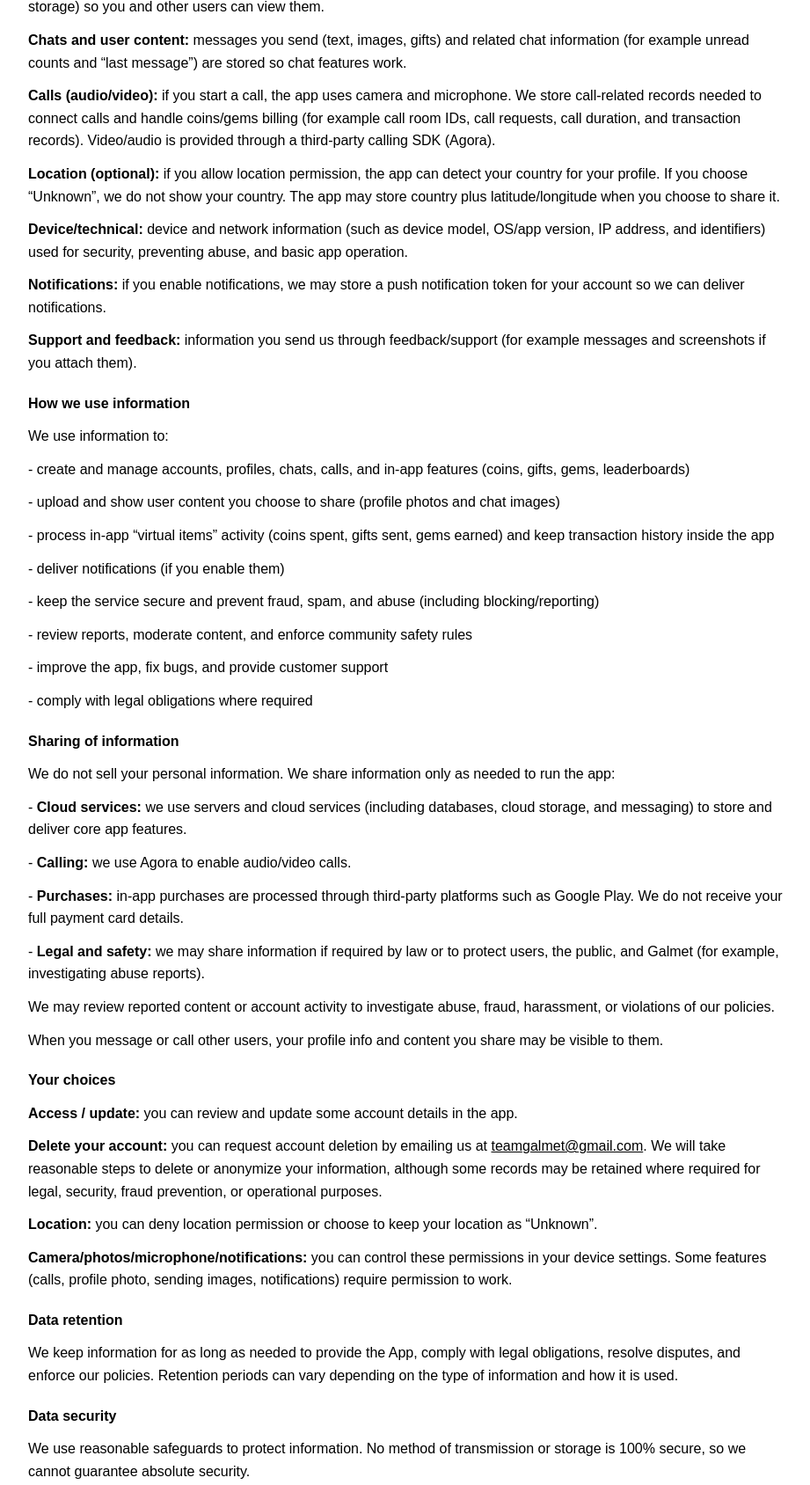
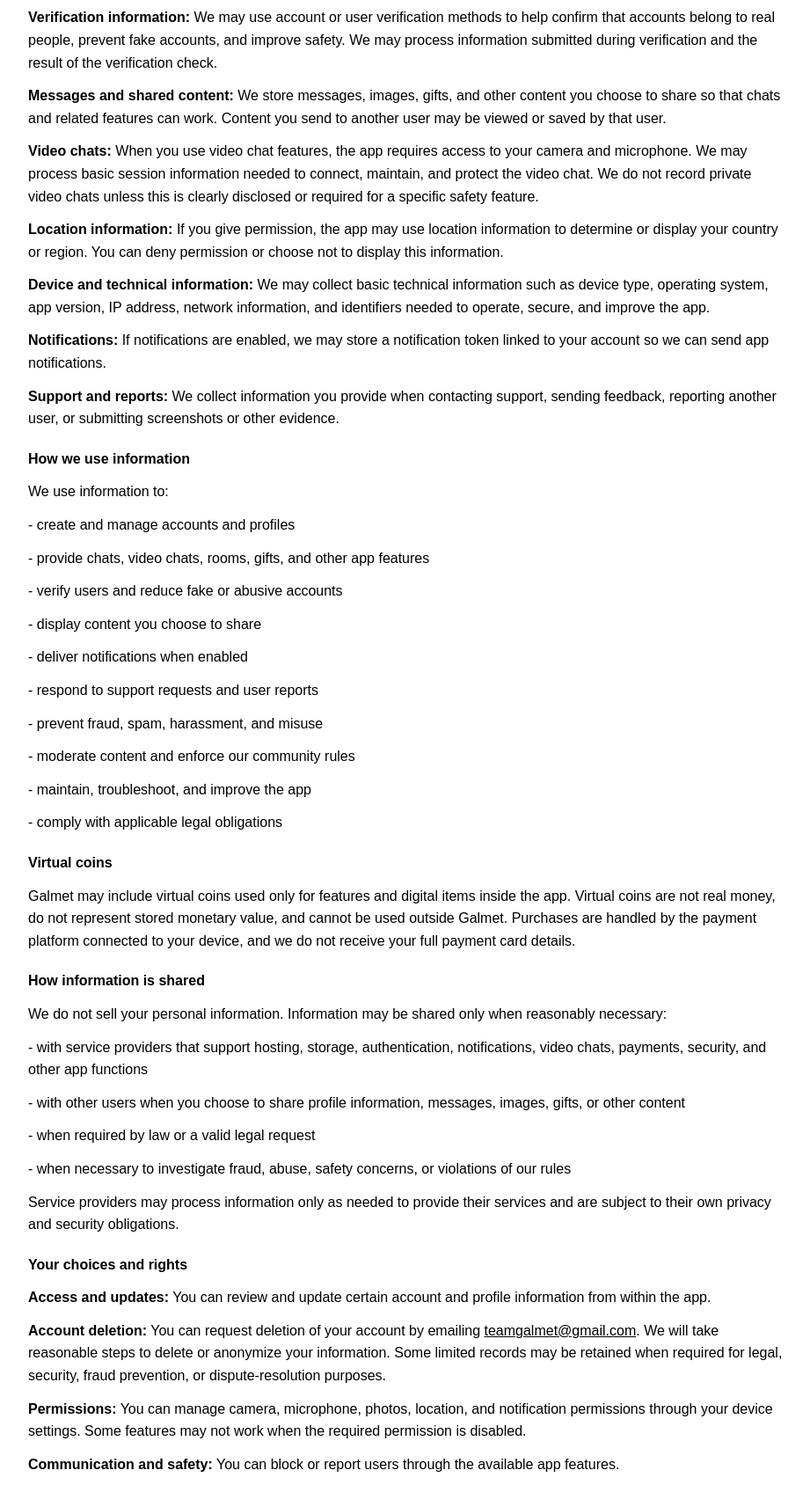
Before and after one commit to LILLAADAM/GALMET, a plain HTML site: page privacy-policy.html in a window 1280 px wide. Shown: the part 335-2023 px from the top of the page at 88% size, without its empty margins (178-1099 px from the left). Drawn offline with Linux system fonts and the light colour scheme.

Commit message:
Update privacy-policy.html

````diff
--- a/privacy-policy.html
+++ b/privacy-policy.html
@@ -6,6 +6,7 @@
   <title>Galmet Privacy Policy</title>
   <style>
     :root { color-scheme: light; }
+
     body {
       margin: 0;
       background: #ffffff;
@@ -13,12 +14,18 @@
       font-family: Arial, Helvetica, sans-serif;
       line-height: 1.6;
     }
+
     main {
       max-width: 860px;
       margin: 0 auto;
       padding: 24px 16px 56px;
     }
-    p { margin: 0 0 12px; font-size: 16px; }
+
+    p {
+      margin: 0 0 12px;
+      font-size: 16px;
+    }
+
     a { color: #000000; }
     .spacer { height: 8px; }
   </style>
@@ -26,77 +33,109 @@
 <body>
   <main>
     <p><strong>Privacy Policy (Galmet)</strong></p>
-    <p><strong>Effective date:</strong> April 30, 2026</p>
+    <p><strong>Effective date:</strong> August 04, 2026</p>
+
     <div class="spacer"></div>
-
-    <p>This Privacy Policy explains what information Galmet (“we”, “our”, “us”) collects when you use the Galmet app, how we use it, and the choices you have.</p>
+    <p>This Privacy Policy explains the information Galmet (“we”, “our”, or “us”) may collect when you use the Galmet app, why we use it, and the choices available to you.</p>
 
     <div class="spacer"></div>
     <p><strong>Information we collect</strong></p>
-    <p><strong>Account and profile:</strong> when you sign in, we process account identifiers (for example a unique user ID). If you sign in with Google, we receive basic Google account information (like your email and name) as provided by Google Sign-In. You can also add profile details such as username/nickname, gender, age/date of birth, region/country, bio, and a profile photo.</p>
-    <p><strong>Photos you upload:</strong> profile photos and chat images you choose to send are uploaded and stored (for example in cloud storage) so you and other users can view them.</p>
-    <p><strong>Chats and user content:</strong> messages you send (text, images, gifts) and related chat information (for example unread counts and “last message”) are stored so chat features work.</p>
-    <p><strong>Calls (audio/video):</strong> if you start a call, the app uses camera and microphone. We store call-related records needed to connect calls and handle coins/gems billing (for example call room IDs, call requests, call duration, and transaction records). Video/audio is provided through a third-party calling SDK (Agora).</p>
-    <p><strong>Location (optional):</strong> if you allow location permission, the app can detect your country for your profile. If you choose “Unknown”, we do not show your country. The app may store country plus latitude/longitude when you choose to share it.</p>
-    <p><strong>Device/technical:</strong> device and network information (such as device model, OS/app version, IP address, and identifiers) used for security, preventing abuse, and basic app operation.</p>
-    <p><strong>Notifications:</strong> if you enable notifications, we may store a push notification token for your account so we can deliver notifications.</p>
-    <p><strong>Support and feedback:</strong> information you send us through feedback/support (for example messages and screenshots if you attach them).</p>
+
+    <p><strong>Account information:</strong> When you create an account or sign in, we may receive information such as your user ID, email address, name, and sign-in details from your selected sign-in provider.</p>
+
+    <p><strong>Profile information:</strong> You may choose to provide a username, nickname, gender, date of birth or age, country or region, bio, and profile photo. Information added to your public profile may be visible to other users.</p>
+
+    <p><strong>Verification information:</strong> We may use account or user verification methods to help confirm that accounts belong to real people, prevent fake accounts, and improve safety. We may process information submitted during verification and the result of the verification check.</p>
+
+    <p><strong>Messages and shared content:</strong> We store messages, images, gifts, and other content you choose to share so that chats and related features can work. Content you send to another user may be viewed or saved by that user.</p>
+
+    <p><strong>Video chats:</strong> When you use video chat features, the app requires access to your camera and microphone. We may process basic session information needed to connect, maintain, and protect the video chat. We do not record private video chats unless this is clearly disclosed or required for a specific safety feature.</p>
+
+    <p><strong>Location information:</strong> If you give permission, the app may use location information to determine or display your country or region. You can deny permission or choose not to display this information.</p>
+
+    <p><strong>Device and technical information:</strong> We may collect basic technical information such as device type, operating system, app version, IP address, network information, and identifiers needed to operate, secure, and improve the app.</p>
+
+    <p><strong>Notifications:</strong> If notifications are enabled, we may store a notification token linked to your account so we can send app notifications.</p>
+
+    <p><strong>Support and reports:</strong> We collect information you provide when contacting support, sending feedback, reporting another user, or submitting screenshots or other evidence.</p>
 
     <div class="spacer"></div>
     <p><strong>How we use information</strong></p>
+
     <p>We use information to:</p>
-    <p>- create and manage accounts, profiles, chats, calls, and in-app features (coins, gifts, gems, leaderboards)</p>
-    <p>- upload and show user content you choose to share (profile photos and chat images)</p>
-    <p>- process in-app “virtual items” activity (coins spent, gifts sent, gems earned) and keep transaction history inside the app</p>
-    <p>- deliver notifications (if you enable them)</p>
-    <p>- keep the service secure and prevent fraud, spam, and abuse (including blocking/reporting)</p>
-    <p>- review reports, moderate content, and enforce community safety rules</p>
-    <p>- improve the app, fix bugs, and provide customer support</p>
-    <p>- comply with legal obligations where required</p>
+    <p>- create and manage accounts and profiles</p>
+    <p>- provide chats, video chats, rooms, gifts, and other app features</p>
+    <p>- verify users and reduce fake or abusive accounts</p>
+    <p>- display content you choose to share</p>
+    <p>- deliver notifications when enabled</p>
+    <p>- respond to support requests and user reports</p>
+    <p>- prevent fraud, spam, harassment, and misuse</p>
+    <p>- moderate content and enforce our community rules</p>
+    <p>- maintain, troubleshoot, and improve the app</p>
+    <p>- comply with applicable legal obligations</p>
 
     <div class="spacer"></div>
-    <p><strong>Sharing of information</strong></p>
-    <p>We do not sell your personal information. We share information only as needed to run the app:</p>
-    <p>- <strong>Cloud services:</strong> we use servers and cloud services (including databases, cloud storage, and messaging) to store and deliver core app features.</p>
-    <p>- <strong>Calling:</strong> we use Agora to enable audio/video calls.</p>
-    <p>- <strong>Purchases:</strong> in-app purchases are processed through third-party platforms such as Google Play. We do not receive your full payment card details.</p>
-    <p>- <strong>Legal and safety:</strong> we may share information if required by law or to protect users, the public, and Galmet (for example, investigating abuse reports).</p>
-    <p>We may review reported content or account activity to investigate abuse, fraud, harassment, or violations of our policies.</p>
-    <p>When you message or call other users, your profile info and content you share may be visible to them.</p>
+    <p><strong>Virtual coins</strong></p>
+
+    <p>Galmet may include virtual coins used only for features and digital items inside the app. Virtual coins are not real money, do not represent stored monetary value, and cannot be used outside Galmet. Purchases are handled by the payment platform connected to your device, and we do not receive your full payment card details.</p>
 
     <div class="spacer"></div>
-    <p><strong>Your choices</strong></p>
-    <p><strong>Access / update:</strong> you can review and update some account details in the app.</p>
-    <p><strong>Delete your account:</strong> you can request account deletion by emailing us at <a href="mailto:teamgalmet@gmail.com">teamgalmet@gmail.com</a>. We will take reasonable steps to delete or anonymize your information, although some records may be retained where required for legal, security, fraud prevention, or operational purposes.</p>
-    <p><strong>Location:</strong> you can deny location permission or choose to keep your location as “Unknown”.</p>
-    <p><strong>Camera/photos/microphone/notifications:</strong> you can control these permissions in your device settings. Some features (calls, profile photo, sending images, notifications) require permission to work.</p>
+    <p><strong>How information is shared</strong></p>
+
+    <p>We do not sell your personal information. Information may be shared only when reasonably necessary:</p>
+    <p>- with service providers that support hosting, storage, authentication, notifications, video chats, payments, security, and other app functions</p>
+    <p>- with other users when you choose to share profile information, messages, images, gifts, or other content</p>
+    <p>- when required by law or a valid legal request</p>
+    <p>- when necessary to investigate fraud, abuse, safety concerns, or violations of our rules</p>
+
+    <p>Service providers may process information only as needed to provide their services and are subject to their own privacy and security obligations.</p>
+
+    <div class="spacer"></div>
+    <p><strong>Your choices and rights</strong></p>
+
+    <p><strong>Access and updates:</strong> You can review and update certain account and profile information from within the app.</p>
+
+    <p><strong>Account deletion:</strong> You can request deletion of your account by emailing <a href="mailto:teamgalmet@gmail.com">teamgalmet@gmail.com</a>. We will take reasonable steps to delete or anonymize your information. Some limited records may be retained when required for legal, security, fraud prevention, or dispute-resolution purposes.</p>
+
+    <p><strong>Permissions:</strong> You can manage camera, microphone, photos, location, and notification permissions through your device settings. Some features may not work when the required permission is disabled.</p>
+
+    <p><strong>Communication and safety:</strong> You can block or report users through the available app features.</p>
 
     <div class="spacer"></div>
     <p><strong>Data retention</strong></p>
-    <p>We keep information for as long as needed to provide the App, comply with legal obligations, resolve disputes, and enforce our policies. Retention periods can vary depending on the type of information and how it is used.</p>
+
+    <p>We keep information only for as long as reasonably necessary to provide the app, protect users, resolve disputes, enforce our rules, and meet legal obligations. Retention periods may differ depending on the type of information and why it was collected.</p>
 
     <div class="spacer"></div>
     <p><strong>Data security</strong></p>
-    <p>We use reasonable safeguards to protect information. No method of transmission or storage is 100% secure, so we cannot guarantee absolute security.</p>
+
+    <p>We use reasonable technical and organizational safeguards to protect information. However, no online service or storage system can guarantee complete security.</p>
 
     <div class="spacer"></div>
-    <p>Illegal content, harassment, exploitation, impersonation, pornography involving minors, and other harmful activity are strictly prohibited on Galmet.</p>
+    <p><strong>User safety</strong></p>
+
+    <p>Illegal content, harassment, exploitation, impersonation, sexual content involving minors, and other harmful or abusive activity are prohibited. We may review reports and take action against accounts that violate our rules.</p>
 
     <div class="spacer"></div>
     <p><strong>Children’s privacy</strong></p>
-    <p>Galmet is not intended for children. We do not knowingly collect personal information from children. If you believe a child has provided personal information through the App, please contact us and we will take reasonable steps to delete it.</p>
+
+    <p>Galmet is not intended for children. We do not knowingly collect personal information from children. If you believe that a child has provided personal information through the app, please contact us so we can investigate and take appropriate action.</p>
 
     <div class="spacer"></div>
-    <p><strong>International transfers</strong></p>
-    <p>Your information may be processed in countries other than where you live (for example, where our service providers operate). We take steps to apply appropriate safeguards as required by applicable law.</p>
+    <p><strong>International data processing</strong></p>
+
+    <p>Your information may be processed in countries other than the country where you live. Where required, we take reasonable steps to ensure appropriate privacy and security safeguards are used.</p>
 
     <div class="spacer"></div>
     <p><strong>Changes to this policy</strong></p>
-    <p>We may update this Privacy Policy from time to time. We will post the updated version on this page and change the effective date.</p>
+
+    <p>We may update this Privacy Policy when the app or legal requirements change. The updated version will be posted on this page with a revised effective date.</p>
 
     <div class="spacer"></div>
-    <p><strong>Contact</strong></p>
-    <p>If you have questions or requests about this Privacy Policy, email us at <a href="mailto:teamgalmet@gmail.com">teamgalmet@gmail.com</a>.</p>
+    <p><strong>Contact us</strong></p>
+
+    <p>If you have questions, privacy requests, or concerns about this policy, contact us at <a href="mailto:teamgalmet@gmail.com">teamgalmet@gmail.com</a>.</p>
   </main>
 </body>
 </html>
+```
````
